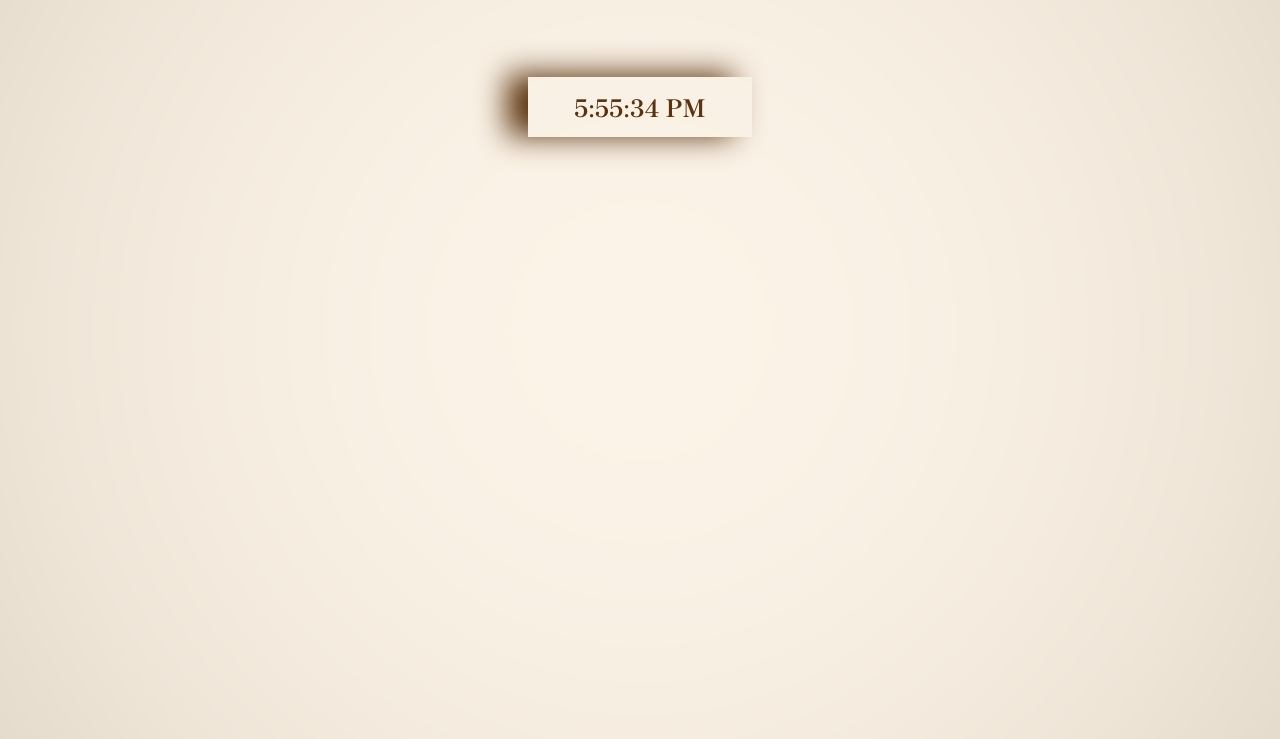
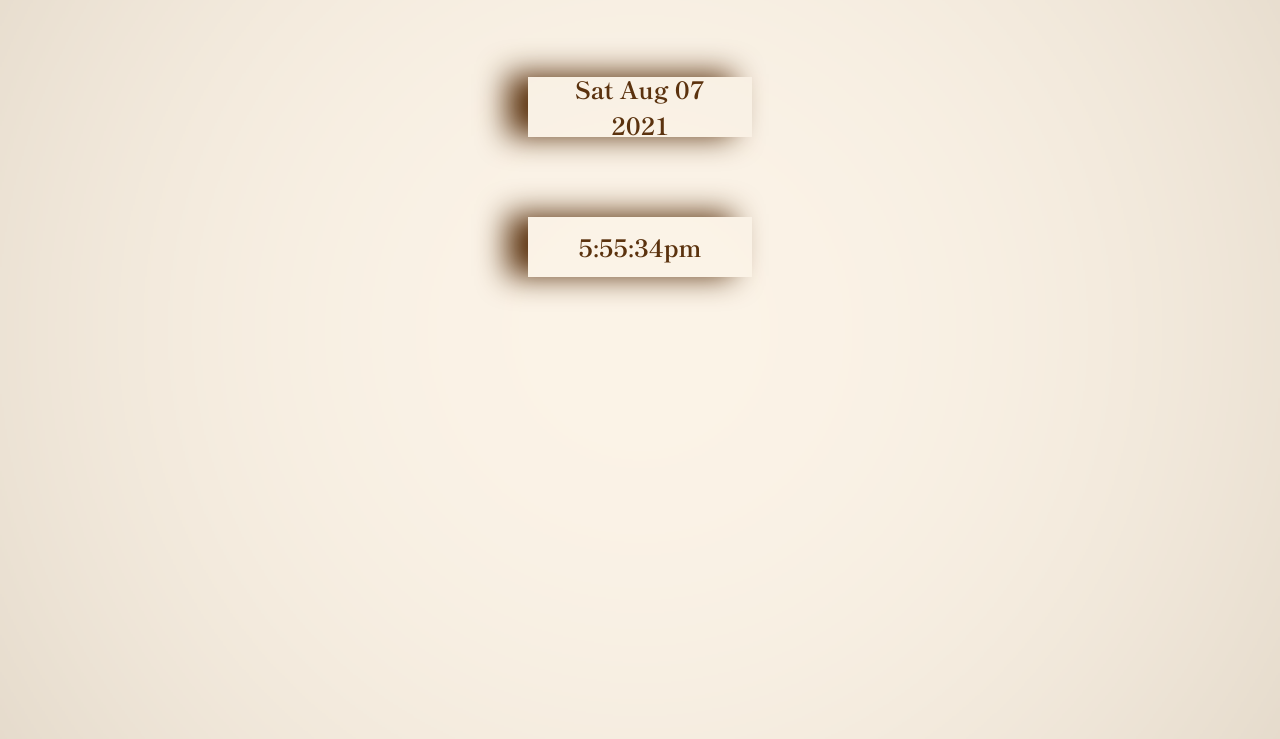
Before and after one commit to MOHAMMADmiZAN/clock, a plain HTML site: page index.html in a window 1280 px wide. Shown: the part 81-820 px from the top of the page. Drawn offline with nearby package versions, Linux system fonts and the light colour scheme; a web font is replaced by a local one.

Commit message:
clock up tobe local string

```diff
--- a/assets/css/style.css
+++ b/assets/css/style.css
@@ -59,7 +59,7 @@ body {
     text-align: center;
     margin-top: 20px;
 }
-#digitalClock #clockContent {
+#digitalClock #clockContent,#digitalClock #dateContent {
     width: 20%;
     margin: 80px auto 0 auto;
     color: var(--font-color);
--- a/assets/js/script.js
+++ b/assets/js/script.js
@@ -1,17 +1,21 @@
 const clock = () => {
     let date = new Date()
-    // let hours = date.getHours()
-    // let minutes = date.getMinutes()
-    // let seconds = date.getSeconds()
-    // let format = hours >= 12 ? 'pm' : 'am'
-    // hours = hours % 12
-    // hours = hours ? hours : 12 // the hour '0' should be '12'
-    // minutes = minutes < 10 ? '0' + minutes : minutes
-    // seconds = seconds < 10 ? '0' + seconds : seconds
-    // let time = `${hours}:${minutes}:${seconds}${format}`
-    let time = date.toLocaleTimeString()
+
+    let hours = date.getHours()
+    let minutes = date.getMinutes()
+    let seconds = date.getSeconds()
+    let format = hours >= 12 ? 'pm' : 'am'
+    hours = hours % 12
+    hours = hours ? hours : 12 // the hour '0' should be '12'
+    minutes = minutes < 10 ? '0' + minutes : minutes
+    seconds = seconds < 10 ? '0' + seconds : seconds
+    let time = `${hours}:${minutes}:${seconds}${format}`
+    // let time = date.toLocaleTimeString()
+    let dateLocal = date.toDateString()
     let clockContent = document.querySelector('#time')
+    let dateContent = document.querySelector('#date')
     clockContent.innerText = time
+    dateContent.innerText = dateLocal
     setInterval(clock, 1000)
 
 }
--- a/index.html
+++ b/index.html
@@ -17,11 +17,21 @@
         <h1>Hacknomous Clock</h1>
         <div class="row">
             <div class="col-lg-12">
-                <div id="clockContent">
-                    <div id="time"></div>
+                <div id="dateContent">
+                    <div id="date"></div>
+
                 </div>
             </div>
         </div>
+        <div class="row">
+            <div class="col-lg-12">
+                <div id="clockContent">
+                    <div id="time"></div>
+
+                </div>
+            </div>
+        </div>
+
     </div>
 </section>
 <script src="https://cdn.jsdelivr.net/npm/bootstrap@5.0.0-beta2/dist/js/bootstrap.bundle.min.js"
```
